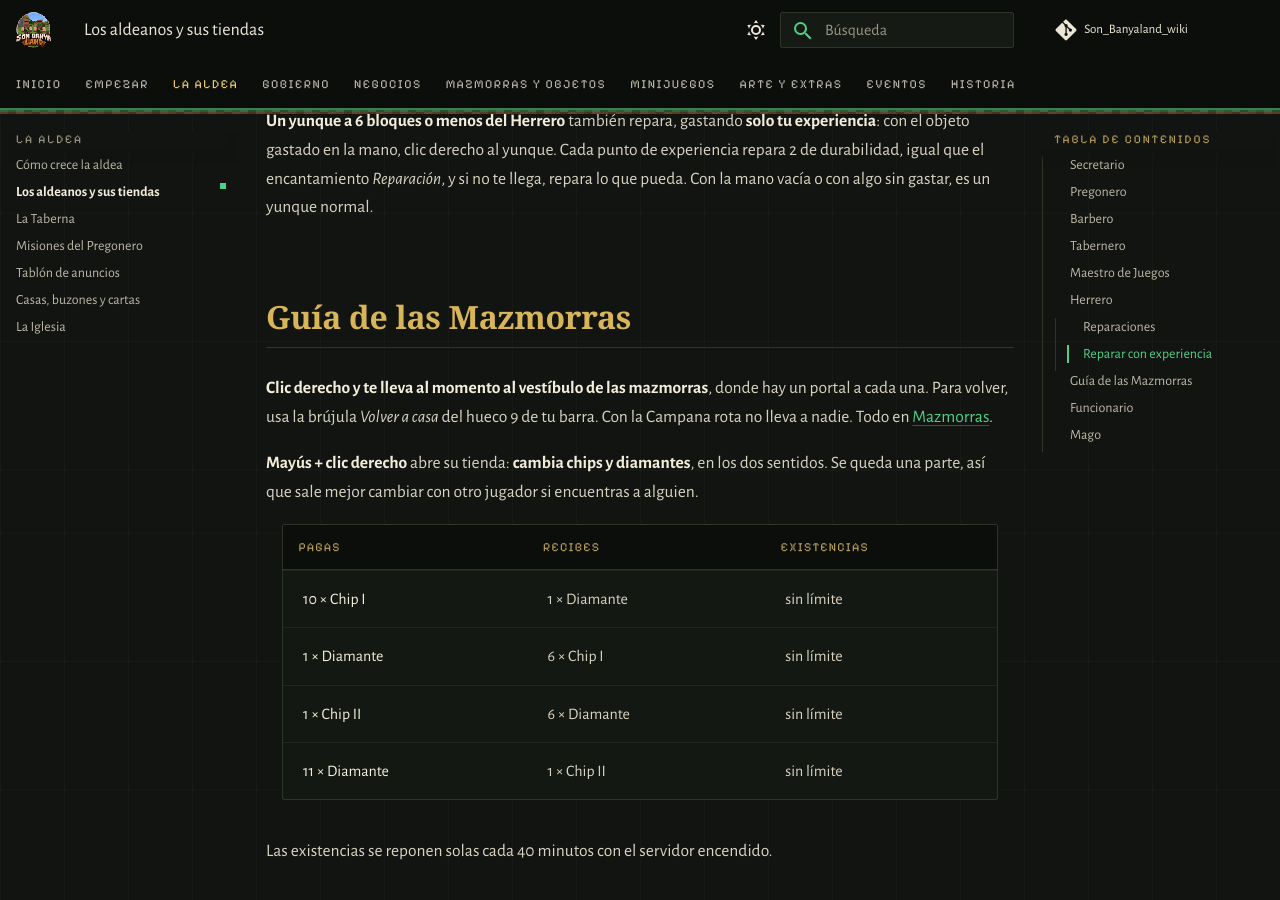
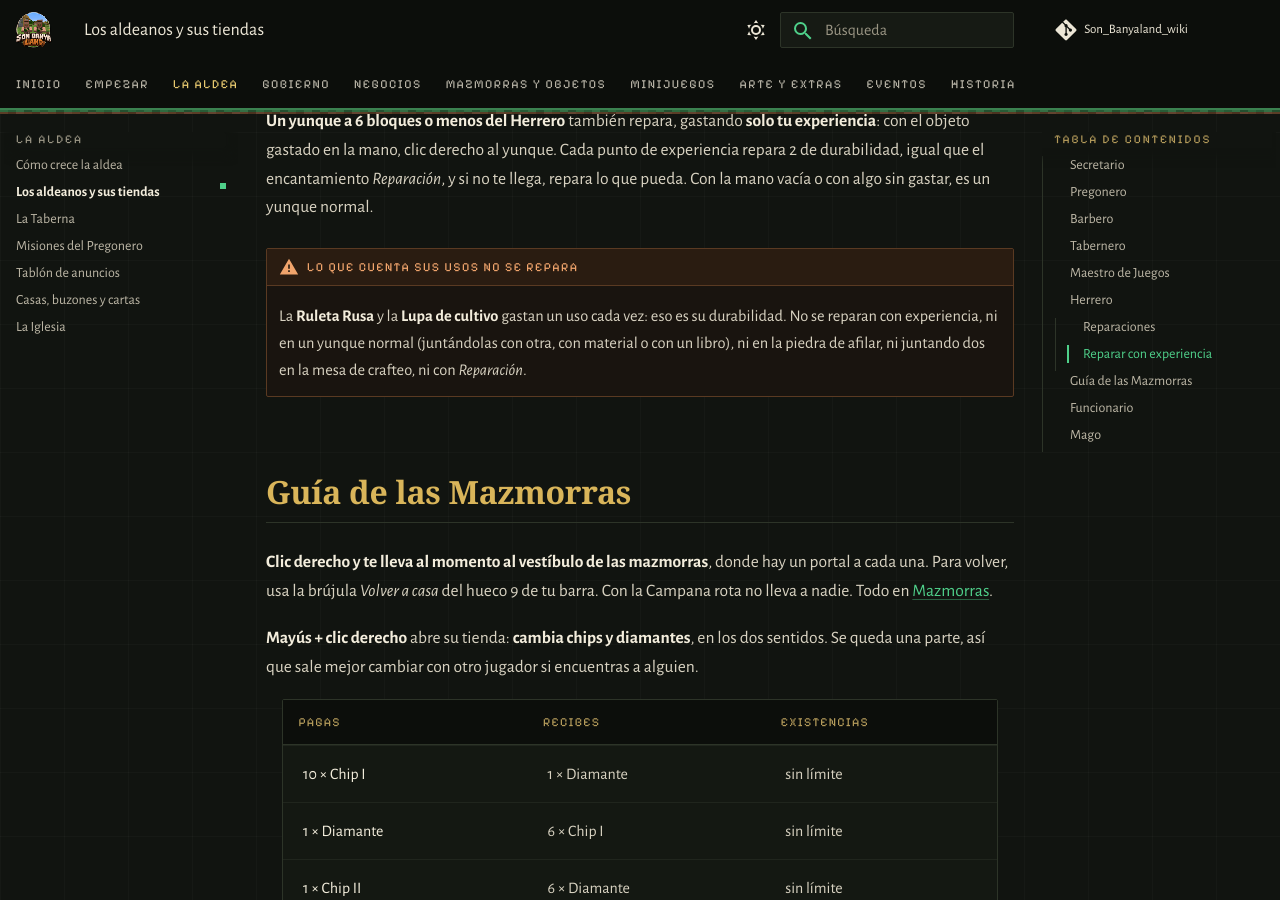
Before and after one commit to PigPilgrim/Son_Banyaland_wiki, an MkDocs documentation site: the page built from docs/aldeanos.md, in a window 1280 px wide and 900 px high, scrolled down 6243 px. Built offline with MkDocs 1.6.1 and Material for MkDocs 9.7.7, drawn with Linux system fonts in a browser that asks for light colours; some web fonts are replaced; comment, search, counter and statistics services are not loaded.

Commit message:
Auditoría, críticos 1/3: devoción por chips solo del botín de mobs; lo que cuenta usos no se repara
Co-Authored-By: Claude Opus 5.5 <noreply@anthropic.com>

```diff
--- a/docs/aldeanos.md
+++ b/docs/aldeanos.md
@@ -94,6 +94,11 @@ Cuesta:
 la mano, clic derecho al yunque. Cada punto de experiencia repara 2 de durabilidad, igual que el encantamiento
 *Reparación*, y si no te llega, repara lo que pueda. Con la mano vacía o con algo sin gastar, es un yunque normal.
 
+!!! warning "Lo que cuenta sus usos no se repara"
+    La **Ruleta Rusa** y la **Lupa de cultivo** gastan un uso cada vez: eso es su durabilidad. No se reparan con
+    experiencia, ni en un yunque normal (juntándolas con otra, con material o con un libro), ni en la piedra de afilar,
+    ni juntando dos en la mesa de crafteo, ni con *Reparación*.
+
 ## Guía de las Mazmorras
 
 **Clic derecho y te lleva al momento al vestíbulo de las mazmorras**, donde hay un portal a cada una. Para volver,
```
Also changed, not shown: docs/_generado/caminos.md (+1 -1 lines), docs/_generado/dioses.md (+1 -1 lines).
